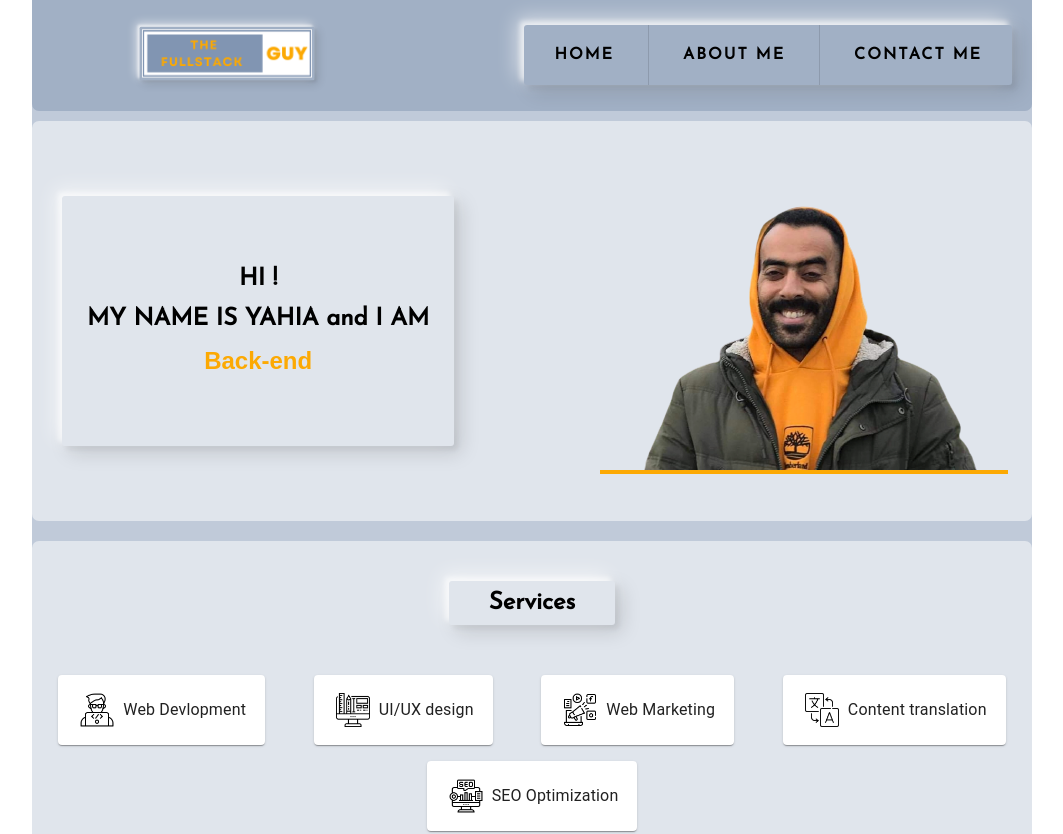
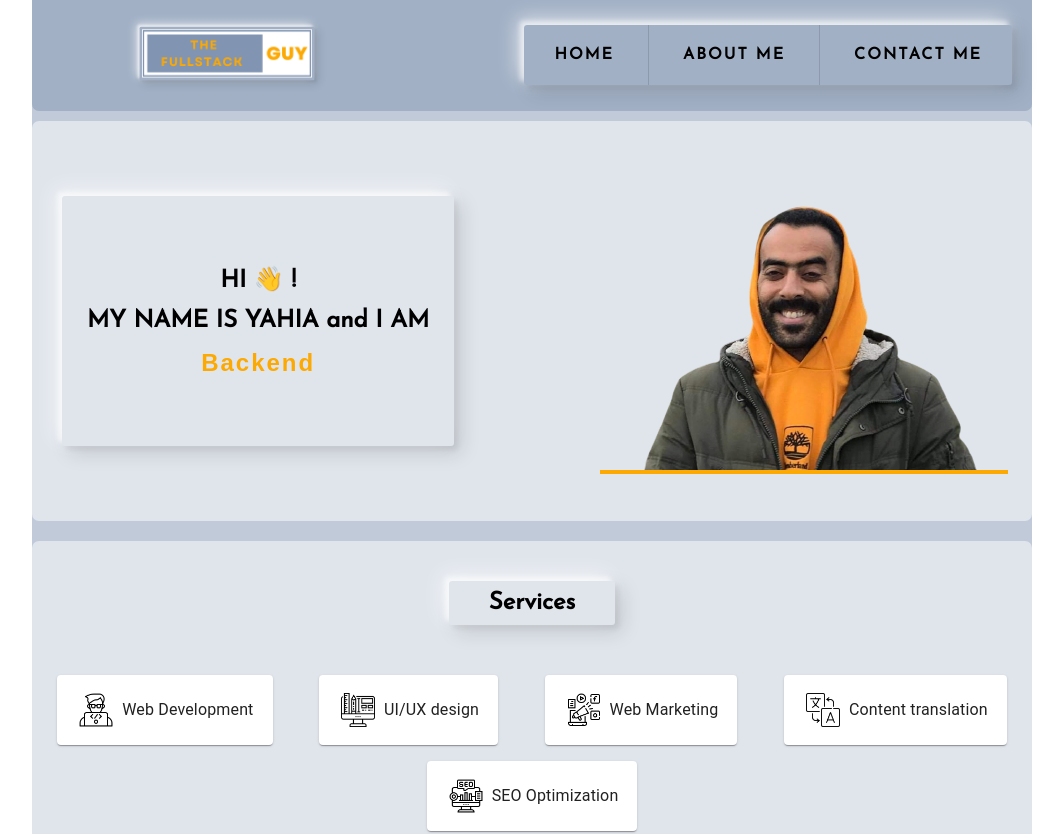
Before and after one commit to B-Yahia/prtfl, a React (Create React App) app: page / in a window 1280 px wide. Shown: the top 834 px of the page, without its empty margins (108-1171 px from the left). Built offline with nearby package versions, Linux system fonts and the light colour scheme.

Commit message:
correction of some grammar mistakes

```diff
--- a/src/Components/HeroSection/HeroSection.css
+++ b/src/Components/HeroSection/HeroSection.css
@@ -30,6 +30,7 @@
     font-family: 'Montserrat', sans-serif;
     font-weight: 900;
     font-size: x-large;
+    letter-spacing: 2px;
 }
 
 .hero-image{
--- a/src/Components/HeroSection/HeroSection.js
+++ b/src/Components/HeroSection/HeroSection.js
@@ -6,9 +6,9 @@ import { Stack } from "@mui/system";
 import { useEffect, useState } from "react";
 
 function HeroSection(){
-    const skills = ["Web Developper", "Front end", "Back-end" ,"Happy to help you"];
+    const skills = ["web developer", "Frontend", "Backend" ,"Happy to help you"];
     const [count, setCount] = useState(0);
-    const [text,setText] = useState("Java softwarep");
+    const [text,setText] = useState("Java developer");
     useEffect(() => {
         const timer = setTimeout(() => {
             changeSkill();
@@ -32,7 +32,7 @@ function HeroSection(){
              >
                 <Grid item  className="hero-text">
                     <Stack className="neumo txt-hero-container " spacing={2} alignItems="center" justifyContent="center">
-                        <p className="txt-hero title">HI !</p>
+                        <p className="txt-hero title">HI &#128075; !</p>
                         <p className="txt-hero title"> MY NAME IS YAHIA and I AM </p>
                         <p className="txt-hero-1">{text}</p>
                     </Stack>
--- a/src/Components/Services/Services.js
+++ b/src/Components/Services/Services.js
@@ -23,7 +23,7 @@ function Services() {
                         <AccordionSummary>
                             <Stack direction={{ xs: 'column', sm: 'row' }} alignItems="center">
                                 <Avatar className="stack-content" alt="Remy Sharp" src={webDev} variant="square"/>
-                                <Typography className="stack-content" >Web Devlopment</Typography>
+                                <Typography className="stack-content" >Web Development</Typography>
                             </Stack>
                         </AccordionSummary>
                         <AccordionDetails>
```
